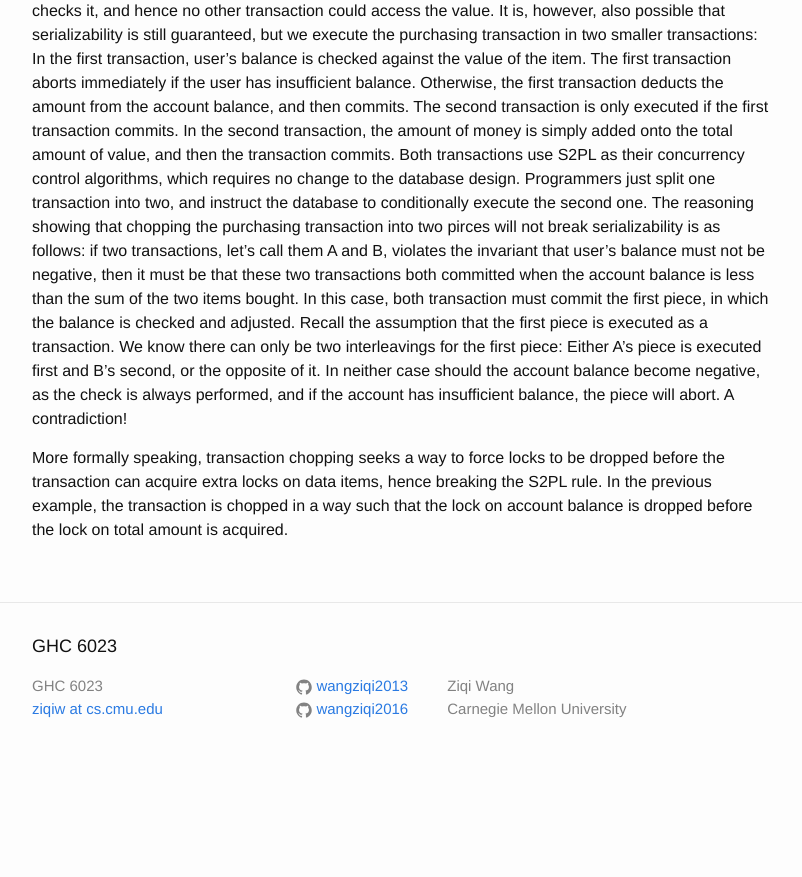
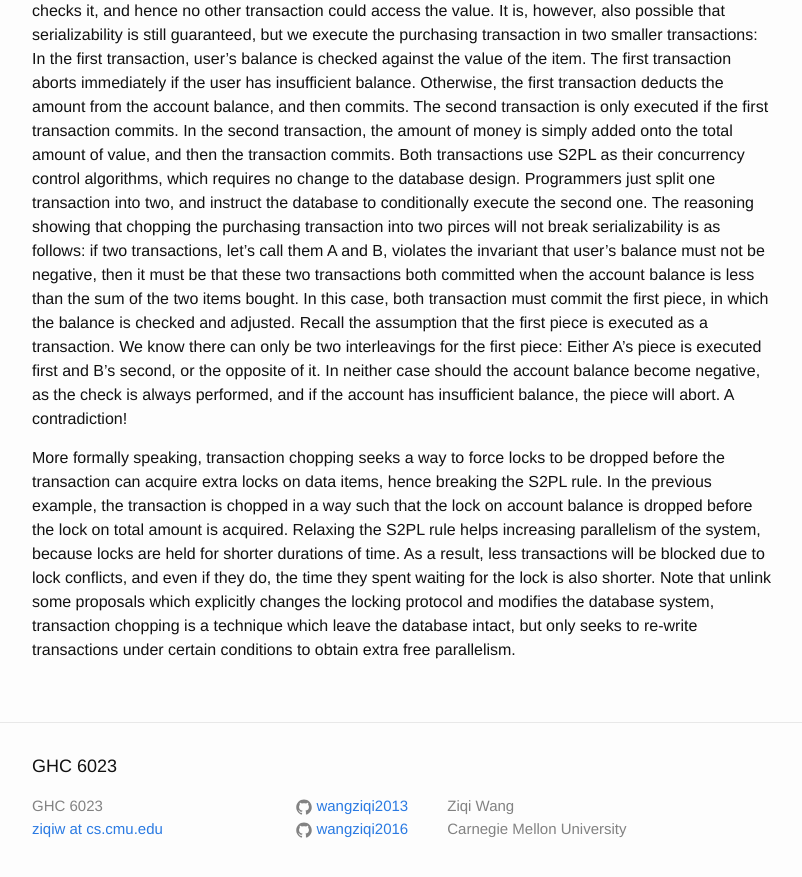
Before and after one commit to wangziqi2013/wangziqi2013.github.io, a Jekyll site: the page built from _posts/2019-01-02-Txn-Chopping.markdown, in a window 1280 px wide and 900 px high, scrolled down 916 px. Shown: the top 877 px of the window, without its empty margins (238-1040 px from the left). Built offline with Jekyll 4.4.1, drawn with Linux system fonts in a browser that asks for light colours; before the commit the page ends 1696 px from its top, so only the background shows below that.

Commit message:
Adding comparison

```diff
--- a/_posts/2019-01-02-Txn-Chopping.markdown
+++ b/_posts/2019-01-02-Txn-Chopping.markdown
@@ -47,4 +47,9 @@ balance, the piece will abort. A contradiction!
 
 More formally speaking, transaction chopping seeks a way to force locks to be dropped before the transaction can acquire
 extra locks on data items, hence breaking the S2PL rule. In the previous example, the transaction is chopped in a way such
-that the lock on account balance is dropped before the lock on total amount is acquired.
+that the lock on account balance is dropped before the lock on total amount is acquired. Relaxing the S2PL rule helps
+increasing parallelism of the system, because locks are held for shorter durations of time. As a result, less transactions
+will be blocked due to lock conflicts, and even if they do, the time they spent waiting for the lock is also shorter.
+Note that unlink some proposals which explicitly changes the locking protocol and modifies the database system, transaction
+chopping is a technique which leave the database intact, but only seeks to re-write transactions under certain conditions
+to obtain extra free parallelism.
```
